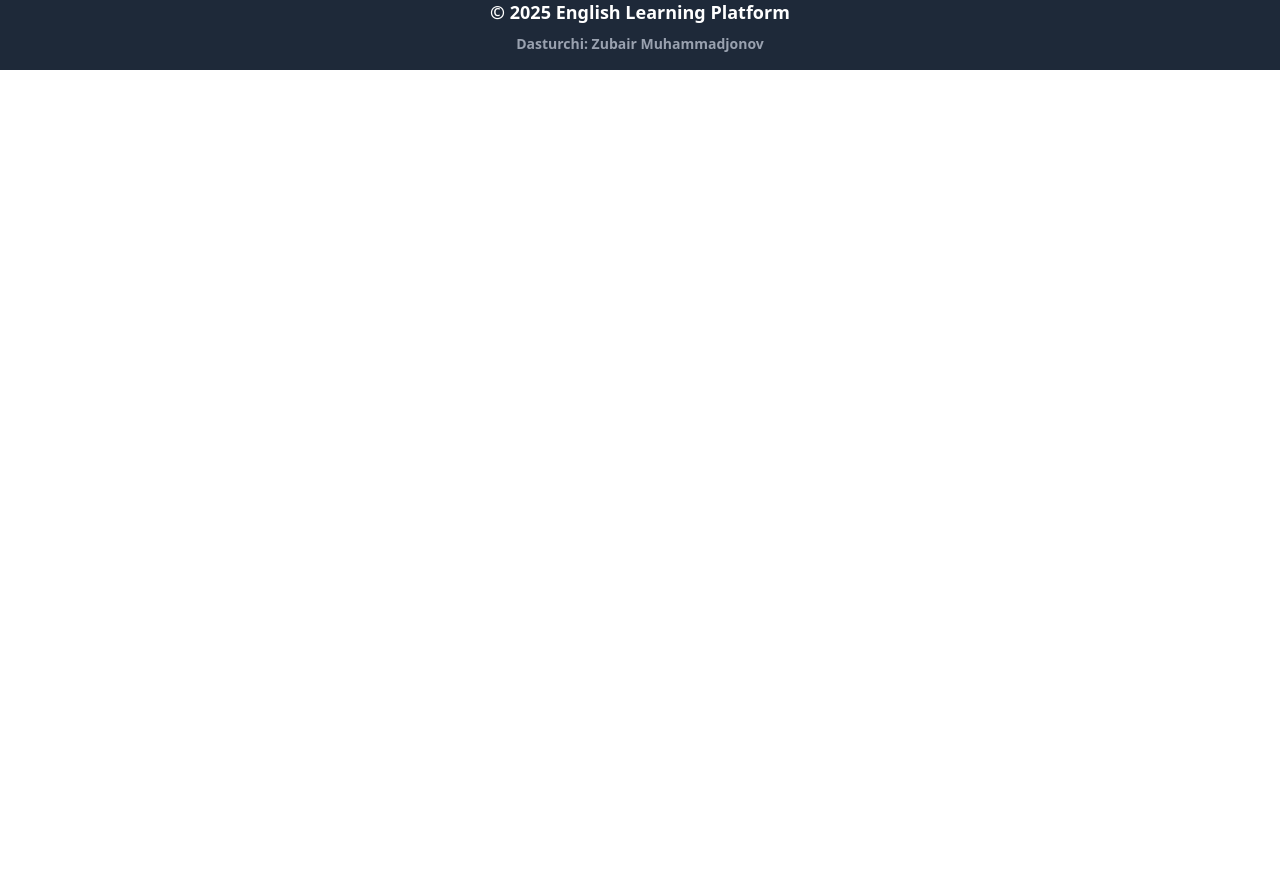
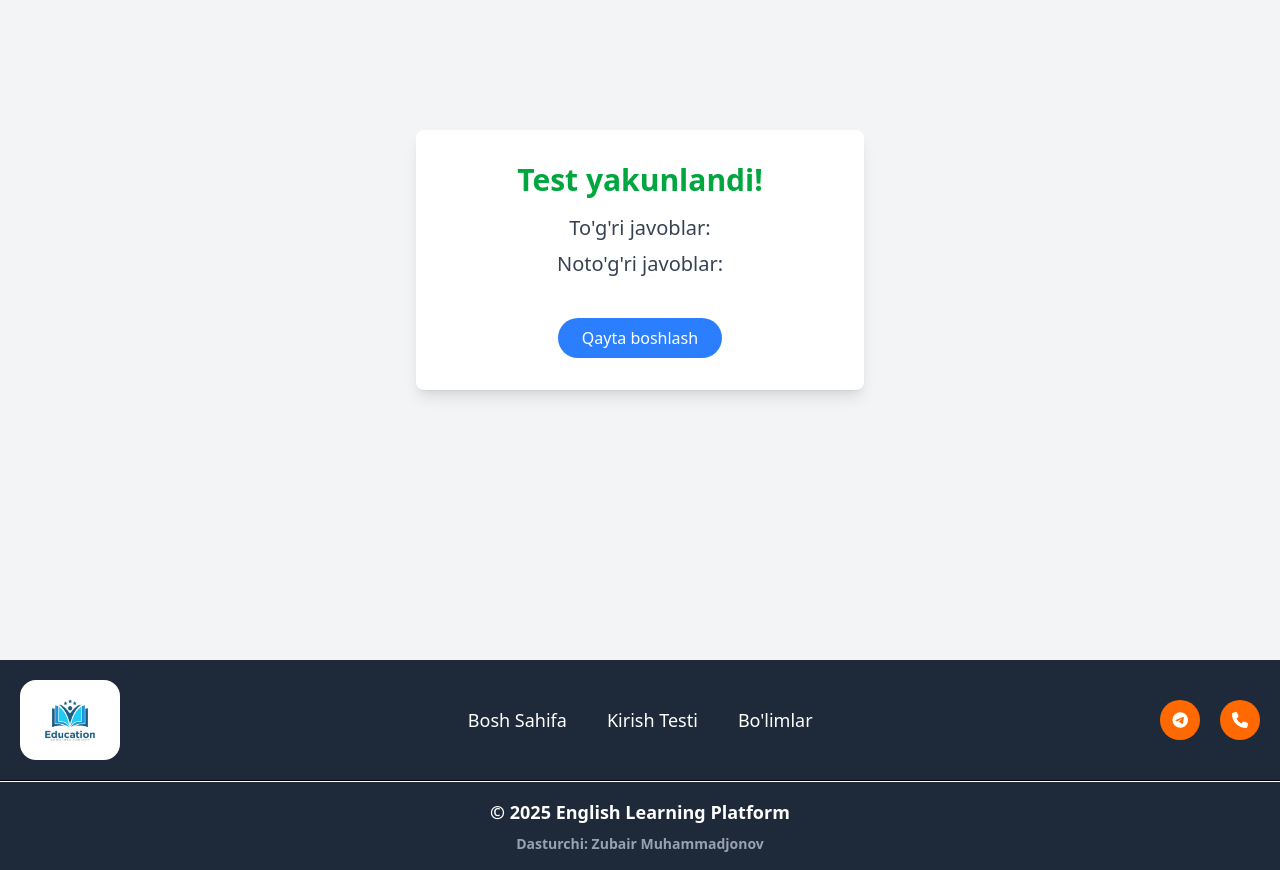
Before and after one commit to UI-Vortex/Paid-Project-Test-Center, a React (Vite) app: page /test/javoblar in a window 1280 px wide. Shown: the part 260-1130 px from the top of the page. Before the commit the page ends 800 px from the top, so only its background shows below. Built offline with nearby package versions, Linux system fonts and the light colour scheme.

Commit message:
receiveTest component added

```diff
--- a/src/App.jsx
+++ b/src/App.jsx
@@ -2,8 +2,9 @@ import { BrowserRouter as Router, Routes, Route } from "react-router-dom";
 import Home from "./Components/Home";
 import Navbar from "./Components/Navbar";
 import Footer from "./Components/Footer";
-import KirishTesti from './Sections/KirishTesti'
+import KirishTesti from "./Sections/KirishTesti";
 import Bolimlar from "./Sections/Bolimlar";
+import RecieveTest from "./Sections/RecieveTest";
 
 function App() {
   return (
@@ -14,6 +15,7 @@ function App() {
           <Route path="/" element={<Home />} />
           <Route path="/kirish/test" element={<KirishTesti />} />
           <Route path="/Bolimlar" element={<Bolimlar />} />
+          <Route path="/test/javoblar" element={<RecieveTest />} />
         </Routes>
         <Footer />
       </Router>
--- a/src/Components/Footer.jsx
+++ b/src/Components/Footer.jsx
@@ -1,5 +1,6 @@
 import React from "react";
 import logo from "../assets/logo1.jpg";
+import { Link } from "react-router-dom";
 
 function Footer() {
   return (
@@ -14,9 +15,30 @@ function Footer() {
           />
 
           <ul className="item-list flex flex-col sm:flex-row gap-4 sm:gap-10 items-center text-white text-lg cursor-pointer mb-4 sm:mb-0">
-            <li className="item">Bosh Sahifa</li>
-            <li className="item">Kirish Testi</li>
-            <li className="item">Bo'limlar</li>
+            <li className="item">
+              <Link
+                to="/"
+                className="text-lg text-white cursor-pointer transition hover:text-orange-300"
+              >
+                Bosh Sahifa
+              </Link>
+            </li>
+            <li className="item">
+              <Link
+                to="/kirish/test"
+                className="text-lg text-white cursor-pointer transition hover:text-orange-300"
+              >
+                Kirish Testi
+              </Link>
+            </li>
+            <li className="item">
+              <Link
+                to="/"
+                className="text-lg text-white cursor-pointer transition hover:text-orange-300"
+              >
+                Bo'limlar
+              </Link>
+            </li>
           </ul>
 
           <div className="footer-icons flex gap-5">
@@ -24,10 +46,14 @@ function Footer() {
             <i className="fa-solid fa-phone p-3 bg-orange-500 text-white rounded-[50%] cursor-pointer transition hover:translate-y-[-5px]"></i>
           </div>
         </div>
-        <hr className="bg-white h-[2px] sm: bg-white h-[2px]"/>
+        <hr className="bg-white h-[2px] sm: bg-white h-[2px]" />
         <div className="text-center text-white py-4">
-          <p className="mb-2 text-lg font-bold">&copy; 2025 English Learning Platform</p>
-          <p className="text-sm text-gray-400 font-bold">Dasturchi: Zubair Muhammadjonov</p>
+          <p className="mb-2 text-lg font-bold">
+            &copy; 2025 English Learning Platform
+          </p>
+          <p className="text-sm text-gray-400 font-bold">
+            Dasturchi: Zubair Muhammadjonov
+          </p>
         </div>
       </footer>
     </>
--- a/src/Sections/KirishTesti.jsx
+++ b/src/Sections/KirishTesti.jsx
@@ -3,6 +3,7 @@ import { quizzes } from "../Data";
 import { useSpring, animated } from "@react-spring/web";
 import { i, ul } from "framer-motion/client";
 import { useNavigate } from "react-router-dom";
+import RecieveTest from "./RecieveTest";
 
 function KirishTesti() {
   const [data, setData] = useState(quizzes.in);
@@ -10,23 +11,42 @@ function KirishTesti() {
   const [show, setShow] = useState(false);
   const [selectedOption, setSelectedOption] = useState(null);
 
+  const navigate = useNavigate();
+
+  const [correctAnswers, setCorrectAnswers] = useState([]);
+
   useEffect(() => {
     setData(quizzes.in);
   }, []);
 
   const handleNext = () => {
-    if (data.length - 1 > index) {
+    const currentQuestion = data[index];
+
+    if (selectedOption === currentQuestion.answer) {
+      setCorrectAnswers((prev) => [...prev, currentQuestion]);
+    }
+
+    if (index < data.length - 1) {
       setIndex((prev) => prev + 1);
-      setSelectedOption(null); // 🚨 RESET SELECTED OPTION
+      setSelectedOption(null);
     } else {
-      alert("Test tugadi, rahmat!");
-      setShow(true);
+      navigate("/test/javoblar", {
+        state: {
+          total: data.length,
+          correct: correctAnswers.length + (selectedOption === currentQuestion.answer ? 1 : 0),
+          wrong: data.length - (correctAnswers.length + (selectedOption === currentQuestion.answer ? 1 : 0)),
+          answers: [...correctAnswers, ...(selectedOption === currentQuestion.answer ? [currentQuestion] : [])],
+        },
+      });
     }
   };
 
   const handleRestart = () => {
     setIndex(0);
     setShow(false);
+    setCorrectCount(0);
+    setWrongCount(0);
+    setSelectedOption(null);
     setData(quizzes.in);
   };
 
@@ -39,7 +59,7 @@ function KirishTesti() {
   return (
     <>
       {/* start here */}
-      <div className="min-h-screen bg-gradient-to-br from-gray-800 to-gray-600 flex flex-col items-center justify-center p-5">
+      <div className="min-h-screen bg-gradient-to-br from-gray-600 to-gray-600 flex flex-col items-center justify-center p-5">
         <div className="bg-white p-6 rounded-lg shadow-xl w-11/12 md:w-3/4 lg:w-1/2">
           <div className="flex flex-col items-center gap-6 p-5">
             <h2 className="text-4xl font-extrabold text-gray-900 mb-4 text-center">
@@ -87,6 +107,7 @@ function KirishTesti() {
         </div>
       </div>
       {/* ended here */}
+      {show && <RecieveTest correct={correctCount} wrong={wrongCount} />}
     </>
   );
 }
--- /dev/null
+++ b/src/Sections/RecieveTest.jsx
@@ -0,0 +1,35 @@
+import { useLocation, useNavigate } from "react-router-dom";
+
+function RecieveTest() {
+  const location = useLocation();
+  const navigate = useNavigate();
+
+  const { total, correct, wrong, answers } = location.state || {};
+
+  return (
+    <>
+      <div className="min-h-screen flex flex-col justify-center items-center bg-gray-100 p-6">
+        <div className="bg-white rounded-lg p-8 shadow-lg max-w-md w-full text-center">
+          <h2 className="text-3xl font-bold text-green-600 mb-4">
+            Test yakunlandi!
+          </h2>
+          <p className="text-xl text-gray-700 mb-2">
+            To'g'ri javoblar: {correct}
+          </p>
+          <p className="text-xl text-gray-700 mb-6">
+            Noto'g'ri javoblar: {wrong}
+          </p>
+
+          <button
+            onClick={() => navigate("/kirish/test")}
+            className="mt-4 px-6 cursor-pointer py-2 bg-blue-500 text-white rounded-full hover:bg-blue-600 transition"
+          >
+            Qayta boshlash
+          </button>
+        </div>
+      </div>
+    </>
+  );
+}
+
+export default RecieveTest;
```
